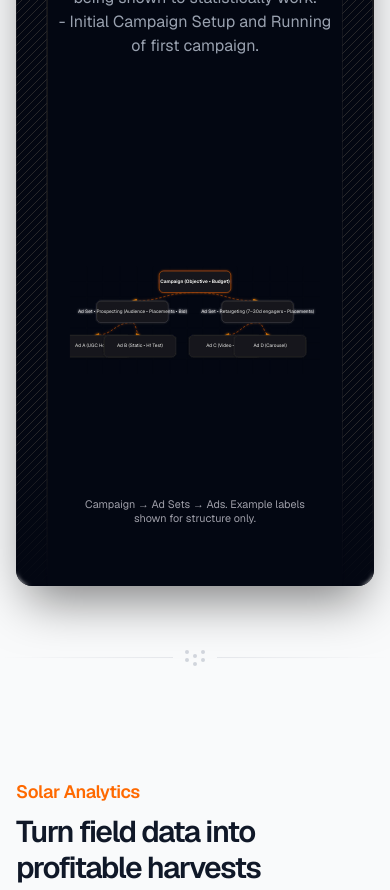
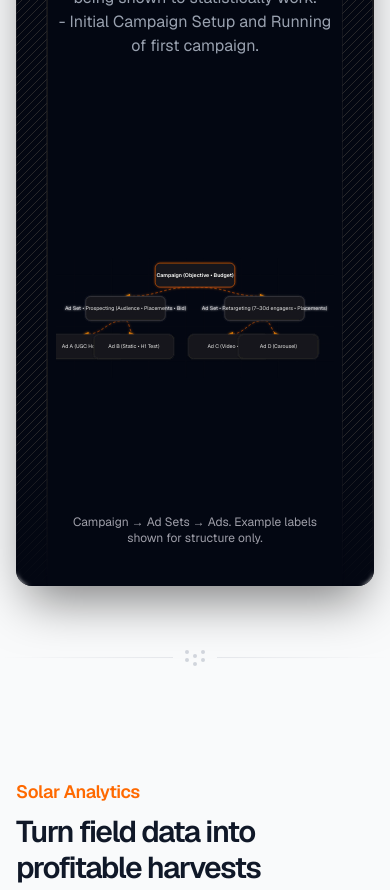
Before and after one commit to telluricaquarian/aclr77, a Next.js app: page / in a window 390 px wide. Shown: the part 4560-5450 px from the top of the page. Built offline with nearby package versions, Linux system fonts and the light colour scheme.

Commit message:
Center MetaAdsFlow and remove scaling/offset for responsive layout

```diff
--- a/src/components/ui/Map/Map.tsx
+++ b/src/components/ui/Map/Map.tsx
@@ -1,4 +1,4 @@
-import MetaAdsFlow from "../MetaAdsFlow"; // ✅ new import
+import MetaAdsFlow from "../MetaAdsFlow"; // ✅ correct path (ui/MetaAdsFlow.tsx)
 
 export const Map = () => {
   return (
@@ -19,8 +19,8 @@ export const Map = () => {
           <defs>
             <pattern id="diagonal-border-pattern" patternUnits="userSpaceOnUse" width="64" height="64">
               {Array.from({ length: 17 }, (_, i) => {
-                const offset = i * 8
-                return <path key={i} d={`M${-106 + offset} 110L${22 + offset} -18`} stroke="" strokeWidth="1" />
+                const offset = i * 8;
+                return <path key={i} d={`M${-106 + offset} 110L${22 + offset} -18`} stroke="" strokeWidth="1" />;
               })}
             </pattern>
           </defs>
@@ -40,8 +40,8 @@ export const Map = () => {
           <defs>
             <pattern id="diagonal-border-pattern" patternUnits="userSpaceOnUse" width="64" height="64">
               {Array.from({ length: 17 }, (_, i) => {
-                const offset = i * 8
-                return <path key={i} d={`M${-106 + offset} 110L${22 + offset} -18`} stroke="" strokeWidth="1" />
+                const offset = i * 8;
+                return <path key={i} d={`M${-106 + offset} 110L${22 + offset} -18`} stroke="" strokeWidth="1" />;
               })}
             </pattern>
           </defs>
@@ -68,13 +68,14 @@ export const Map = () => {
         <br />- Initial Campaign Setup and Running of first campaign.
       </p>
 
-      {/* === NEW: Meta Ads flow chart === */}
-      <div className="relative mt-20 mb-10 scale-90 sm:mb-16 md:mt-24 md:scale-100">
-        <MetaAdsFlow className="mx-auto w-full md:w-[840px]" />
+      {/* === Meta Ads flow chart === */}
+      <div className="relative mt-20 mb-10 md:mt-24">
+        {/* full width on mobile, capped on desktop; centered */}
+        <MetaAdsFlow className="mx-auto w-full max-w-[940px]" />
         <p className="mt-4 text-center text-xs text-zinc-400">
           Campaign → Ad Sets → Ads. Example labels shown for structure only.
         </p>
       </div>
     </section>
-  )
-}
+  );
+};
```
